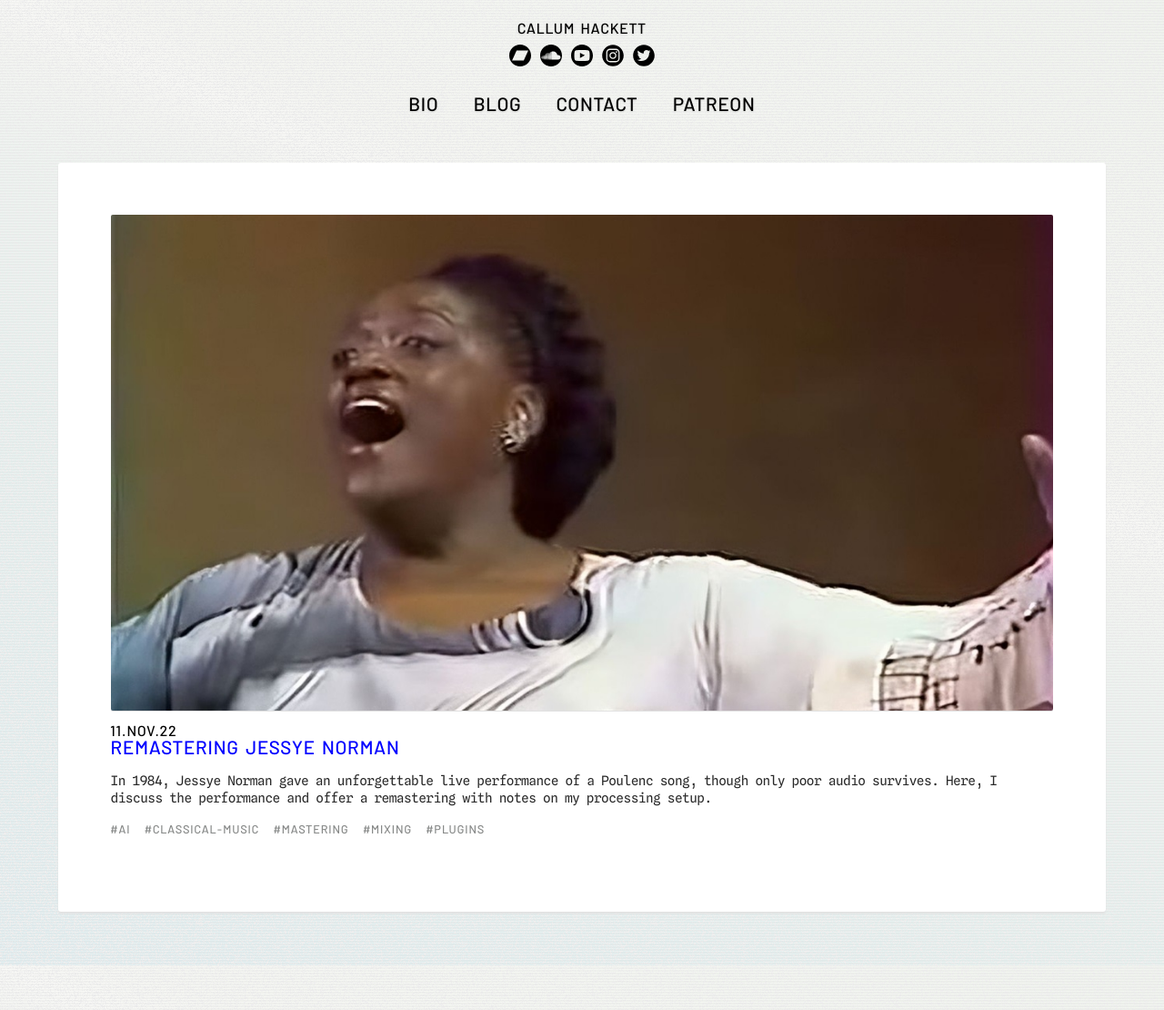
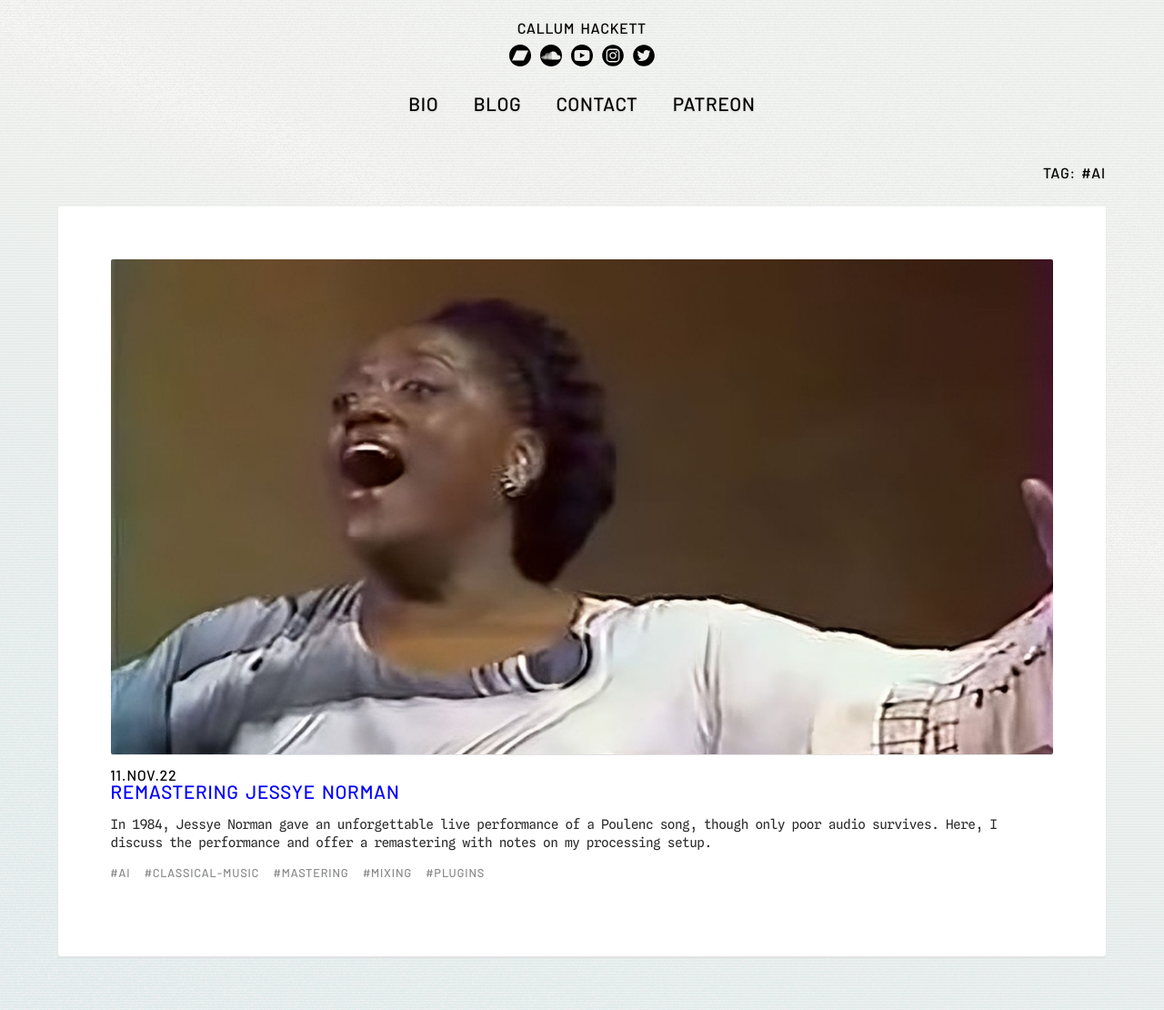
Before and after one commit to callumhackett/callumhackett.github.io, a Jekyll site: the page built from tags/ai.md, in a window 1280 px wide. Shown: the whole page at 91% size. Built offline with Jekyll 4.4.1, drawn with Linux system fonts in a browser that asks for light colours.

Commit message:
fixed some mobile spacing issues

```diff
--- a/assets/css/page.css
+++ b/assets/css/page.css
@@ -181,7 +181,10 @@
     color: var(--title-color);
 }
 @media screen and (max-width: 1365px) {
-    #sidebar {
+    #sidebar-title, #feed-link, #sidebar-post-tags {
         display: none !important;
     }
+    #tag-title {
+        padding: 0 !important;
+    }
 }
```
Also changed, not shown: readme.md, 1 other file.
